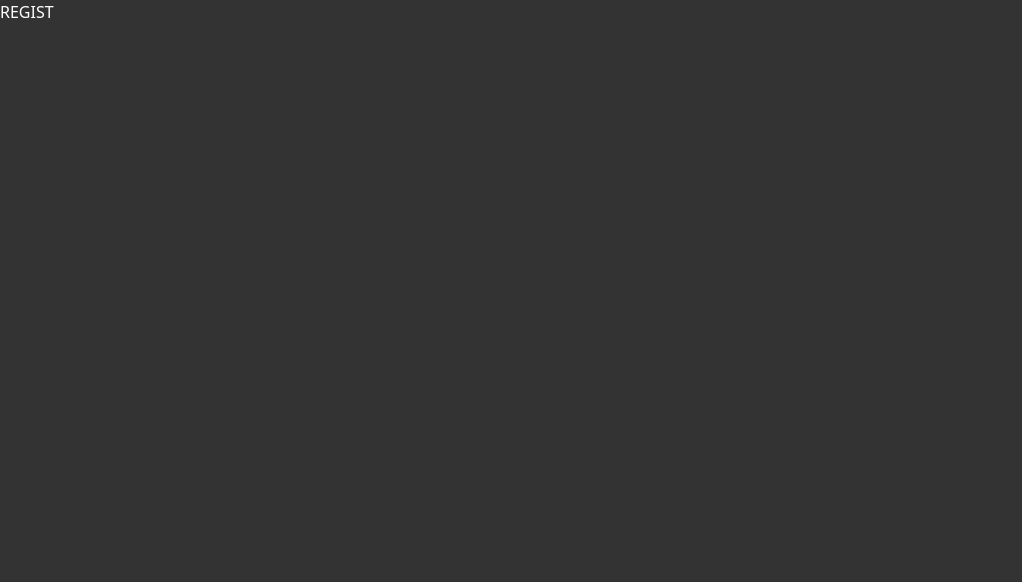
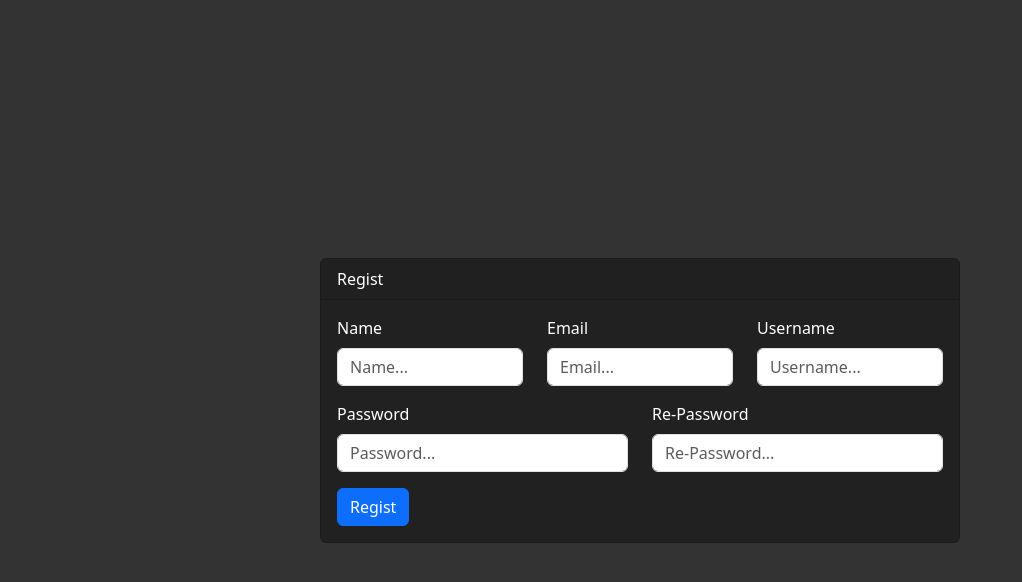
Before and after one commit to Basreng27/TRIAL-COMICS_FILM-REACT_JS, a React (Create React App) app: page /#/regist in a window 1280 px wide. Shown: the top 582 px of the page, without its empty margins (0-1022 px from the left). Built offline with nearby package versions, Linux system fonts and the light colour scheme.

Commit message:
DONE : Register Page

```diff
--- a/src/views/App.jsx
+++ b/src/views/App.jsx
@@ -1,6 +1,7 @@
 import React, { Component, Suspense } from "react";
 import { HashRouter, Route, Routes } from "react-router-dom";
 import { Loading } from "../components";
+import Layout from "./layout/Layout";
 
 const Login = React.lazy(() => import("./pages/Login"));
 const Regist = React.lazy(() => import("./pages/Regist"));
@@ -11,7 +12,8 @@ class App extends Component {
       <HashRouter>
         <Suspense fallback={<Loading />}>
           <Routes>
-            <Route exact path="/regist" name="regist" element={<Regist />} />
+            <Route exact path="/layout" name="Layout" element={<Layout />} />
+            <Route exact path="/regist" name="Regist" element={<Regist />} />
             <Route path="*" element={<Login />} />
           </Routes>
         </Suspense>
--- /dev/null
+++ b/src/views/layout/Layout.jsx
@@ -0,0 +1,18 @@
+import React from 'react'
+
+const Layout = ()=> {
+  return (
+    <div>
+        Sidebar
+        <div>
+            Header
+            <div>
+                Content
+            </div>
+            Footer
+        </div>
+    </div>
+  )
+}
+
+export default Layout
--- a/src/views/pages/Login.jsx
+++ b/src/views/pages/Login.jsx
@@ -20,27 +20,28 @@ const Login = () => {
 
   return (
     <div className="d-flex align-items-center justify-content-center vh-100">
-    <Card className="dark-mode">
+    <Card className="dark-mode w-25">
       <Card.Header>Login</Card.Header>
 
       <Card.Body>
         <Form noValidate validated={validated} onSubmit={handleSubmit}>
           <Row className="mb-3">
-            <Form.Group as={Col} md="12" controlId="validation01">
+            <Form.Group as={Col} md="12" controlId="username">
               <Form.Label>Username</Form.Label>
-              <Form.Control type="text" placeholder="Enter Username" required />
+              <Form.Control type="text" placeholder="Username..." required />
             </Form.Group>
           </Row>
 
           <Row className="mb-3">
-            <Form.Group as={Col} md="12" controlId="validation02">
+            <Form.Group as={Col} md="12" controlId="password">
               <Form.Label>Password</Form.Label>
-              <Form.Control type="password" placeholder="Enter Password" required />
+              <Form.Control type="password" placeholder="Password..." required />
             </Form.Group>
           </Row>
 
           <div className="d-flex justify-content-between">
             <Button type="submit">Login</Button>
+            <Link to="/layout" className="btn btn-info">Layout</Link>
             <Link to="/regist" className="btn btn-primary">Regist</Link>
           </div>
         </Form>
--- a/src/views/pages/Regist.jsx
+++ b/src/views/pages/Regist.jsx
@@ -1,7 +1,64 @@
-import React from "react";
+import React, { useState } from "react";
+import { Button, Card, Col, Form, Row } from "react-bootstrap";
 
 const Regist = () => {
-  return <div>REGIST</div>;
+  const [validated, setValidated] = useState(false)
+
+  const handleSubmit = (event) => {
+    const form = event.currentTarget
+
+    if(form.checkValidity() === false){
+      event.preventDefault()
+      event.stopPropagation()
+    }
+
+    setValidated(true)
+  }
+
+  return (
+  <div className="d-flex align-items-center justify-content-center vh-100">
+    <Card className="dark-mode w-50">
+      <Card.Header>Regist</Card.Header>
+
+      <Card.Body>
+        <Form noValidate validated={validated} onSubmit={handleSubmit}>
+          <Row className="mb-3">
+            <Form.Group as={Col} md="4" controlId="name">
+              <Form.Label>Name</Form.Label>
+              <Form.Control type="text" placeholder="Name..." required />
+            </Form.Group>
+
+            <Form.Group as={Col} md="4" controlId="email">
+              <Form.Label>Email</Form.Label>
+              <Form.Control type="email" placeholder="Email..." required />
+            </Form.Group>
+
+            <Form.Group as={Col} md="4" controlId="username">
+              <Form.Label>Username</Form.Label>
+              <Form.Control type="text" placeholder="Username..." required />
+            </Form.Group>
+          </Row>
+
+          <Row className="mb-3">
+            <Form.Group as={Col} md="6" controlId="password">
+              <Form.Label>Password</Form.Label>
+              <Form.Control type="passsword" placeholder="Password..." required />
+            </Form.Group>
+
+            <Form.Group as={Col} md="6" controlId="repassword">
+              <Form.Label>Re-Password</Form.Label>
+              <Form.Control type="passsword" placeholder="Re-Password..." required />
+            </Form.Group>
+          </Row>
+
+          <div className="d-flex justify-content-between">
+            <Button type="submit">Regist</Button>
+          </div>
+        </Form>
+      </Card.Body>
+    </Card>
+  </div>
+  );
 };
 
 export default Regist;
```
